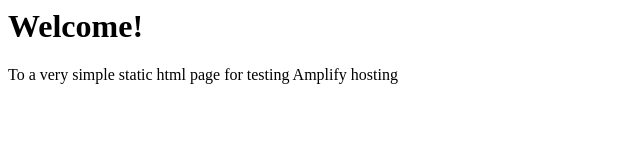
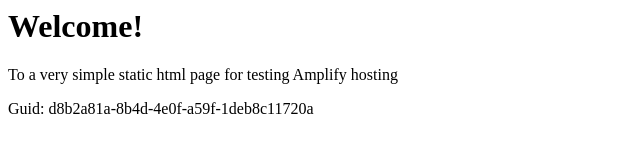
Before and after one commit to aws-aemilia-iad/Github-PR-Commit-Integration-Test-DoNotTouch-Gith-P5X5MO5I-v1-prod-us-east-1, a website: page src/index.html in a window 1280 px wide. Shown: the whole page, without its empty margins (0-640 px from the left). Drawn offline with Linux system fonts and the light colour scheme.

Commit message:
commit from integ tests

```diff
--- a/src/index.html
+++ b/src/index.html
@@ -1,3 +1,5 @@
+
+
 <html lang="en">
 
 <head>
@@ -10,6 +12,6 @@
 <body>
     <h1>Welcome!</h1>
     <p>To a very simple static html page for testing Amplify hosting</p>
-</body>
+    <p>Guid: d8b2a81a-8b4d-4e0f-a59f-1deb8c11720a</p></body>
 
 </html>
```
